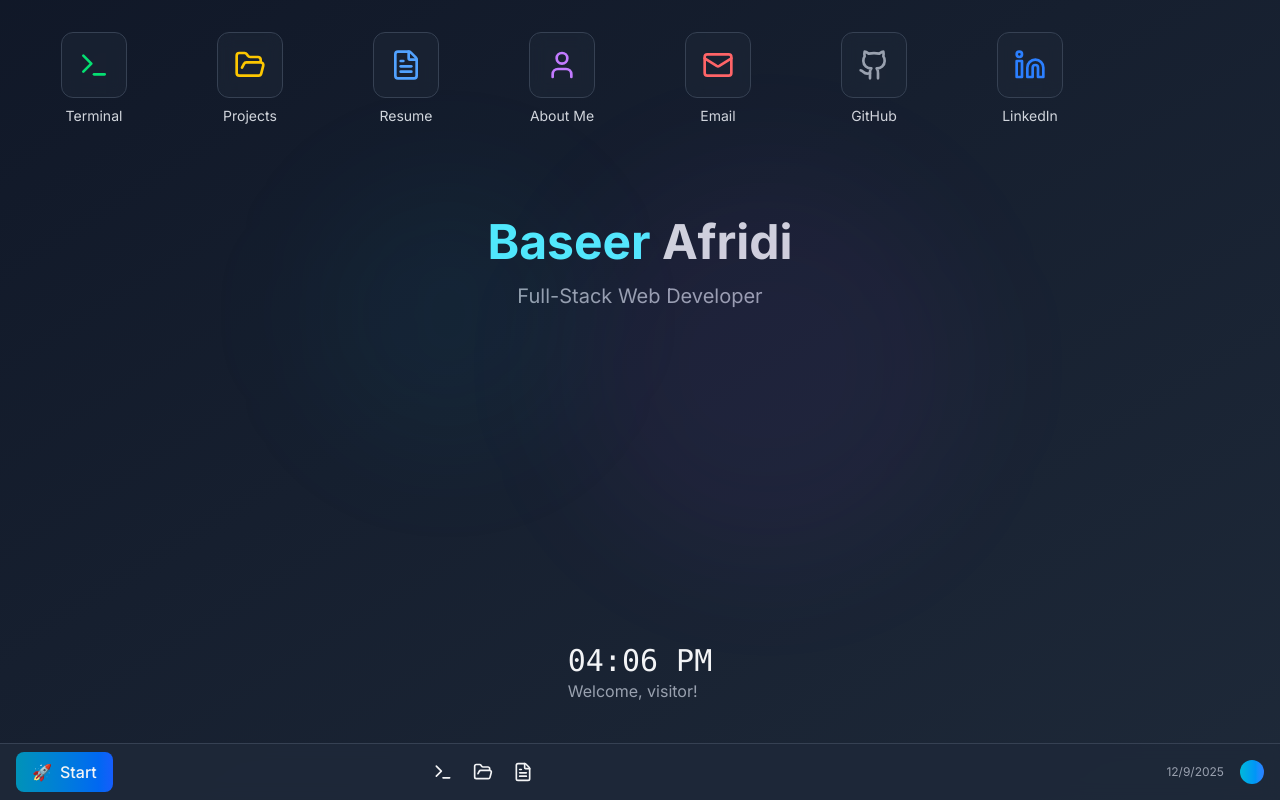
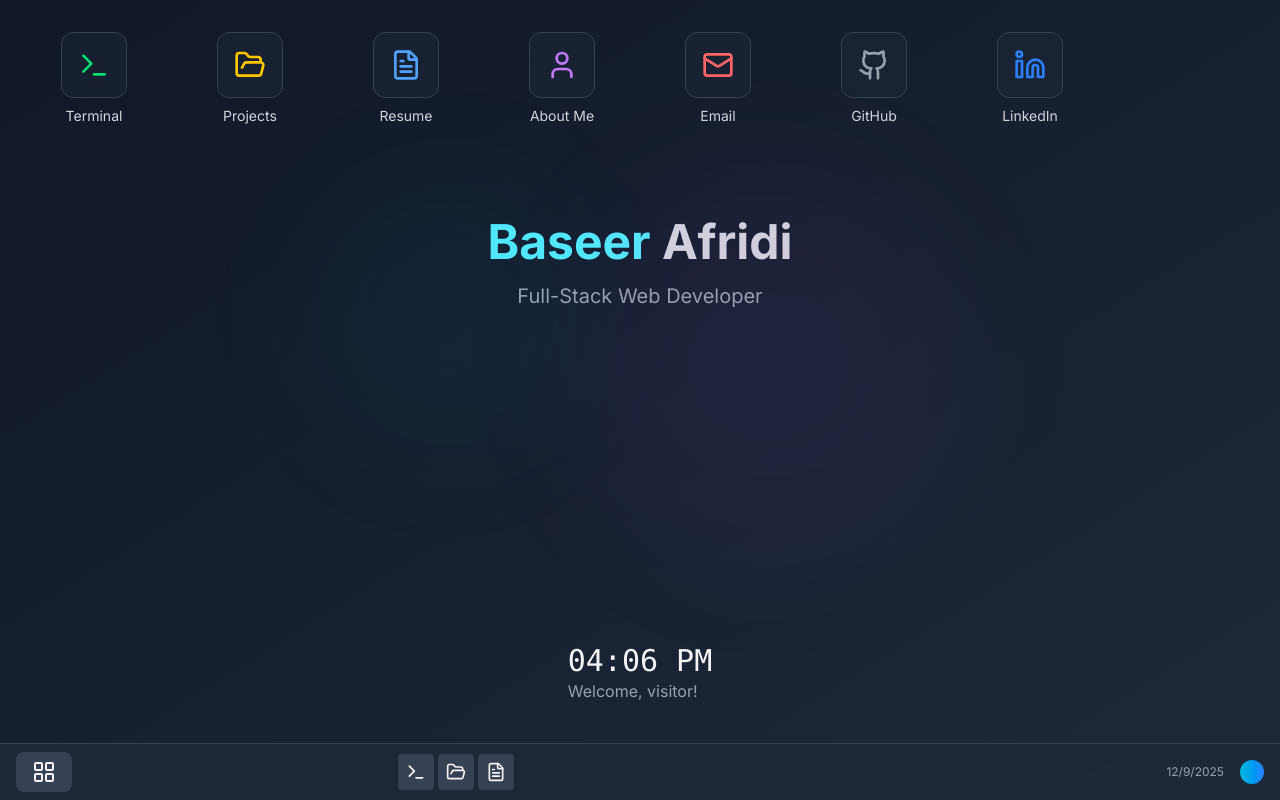
Before and after one commit to baseergroot/Portfolio-OS, a Next.js app: page / in a window 1280 px wide. Built offline with nearby package versions, Linux system fonts and the light colour scheme.

Commit message:
refactor: update Desktop and Taskbar components for improved styling and functionality

```diff
--- a/src/app/components/Taskbar.tsx
+++ b/src/app/components/Taskbar.tsx
@@ -1,4 +1,4 @@
-import { Home, Terminal, FolderOpen, FileText, User } from 'lucide-react'
+import { Home, Terminal, FolderOpen, FileText, User, LayoutGrid } from 'lucide-react'
 
 interface TaskbarProps {
   windows: Array<{ id: string; title: string; minimized: boolean }>
@@ -20,21 +20,24 @@ export default function Taskbar({ windows, onOpenWindow, onMinimize }: TaskbarPr
       {/* Start Button */}
       <button
         onClick={() => onOpenWindow('about')}
-        className="px-4 py-2 bg-gradient-to-r from-cyan-600 to-blue-600 rounded-lg flex items-center gap-2 hover:opacity-90 transition"
+        className="px-4 py-2 bg-gray-700  rounded-lg flex items-center gap-2 hover:opacity-90 transition"
       >
-        <span>🚀</span>
-        <span className="font-medium">Start</span>
+        {/* <span>🚀</span> */}
+        {/* <span className="font-medium">Start</span> */}
+        <span className="font-medium">
+          <LayoutGrid />
+        </span>
       </button>
 
       {/* App Shortcuts */}
       <div className="flex gap-1">
-        <button onClick={() => onOpenWindow('terminal')} className="p-2 hover:bg-gray-700 rounded">
+        <button onClick={() => onOpenWindow('terminal')} className="p-2 bg-gray-700 hover:bg-gray-600 rounded">
           <Terminal size={20} />
         </button>
-        <button onClick={() => onOpenWindow('projects')} className="p-2 hover:bg-gray-700 rounded">
+        <button onClick={() => onOpenWindow('projects')} className="p-2 bg-gray-700 hover:bg-gray-600 rounded">
           <FolderOpen size={20} />
         </button>
-        <button onClick={() => onOpenWindow('resume')} className="p-2 hover:bg-gray-700 rounded">
+        <button onClick={() => onOpenWindow('resume')} className="p-2 bg-gray-700 hover:bg-gray-600 rounded">
           <FileText size={20} />
         </button>
       </div>
```
Also changed, not shown: src/app/components/Desktop.tsx (line endings or trailing spaces).
